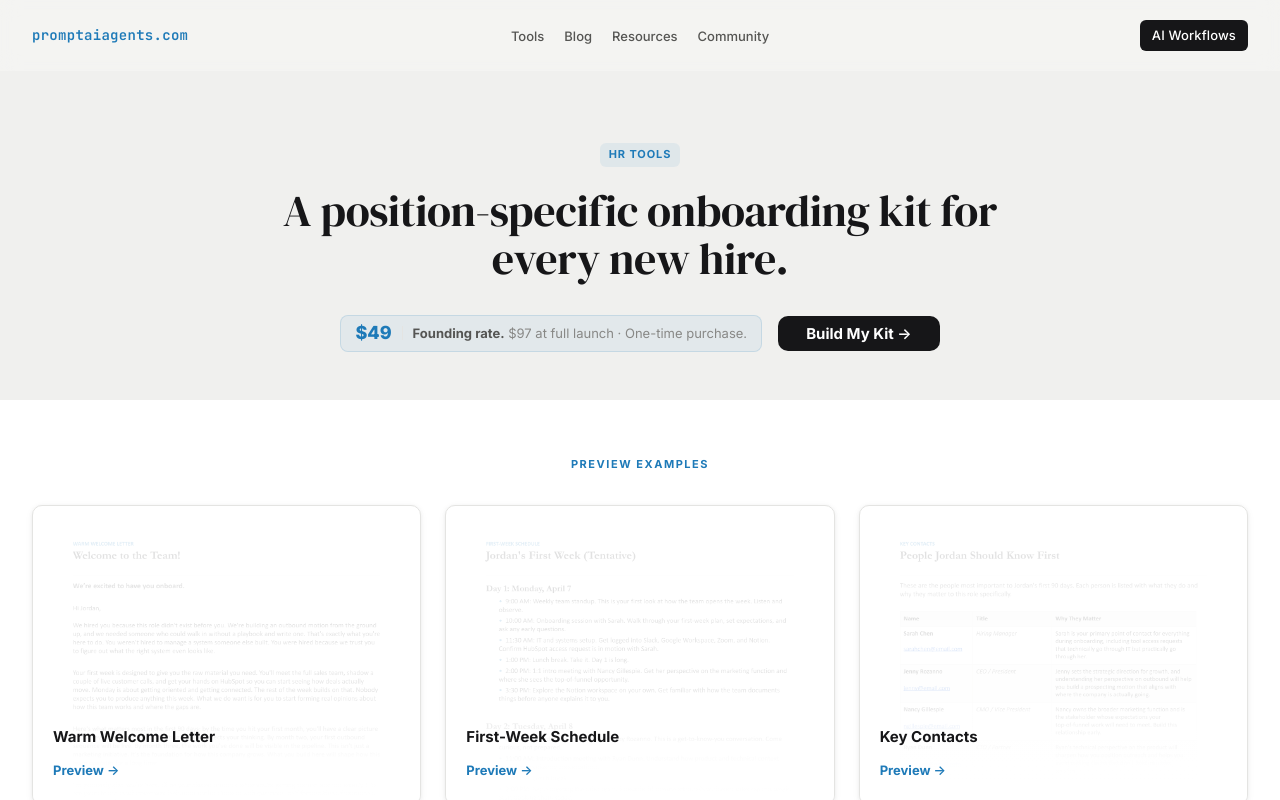
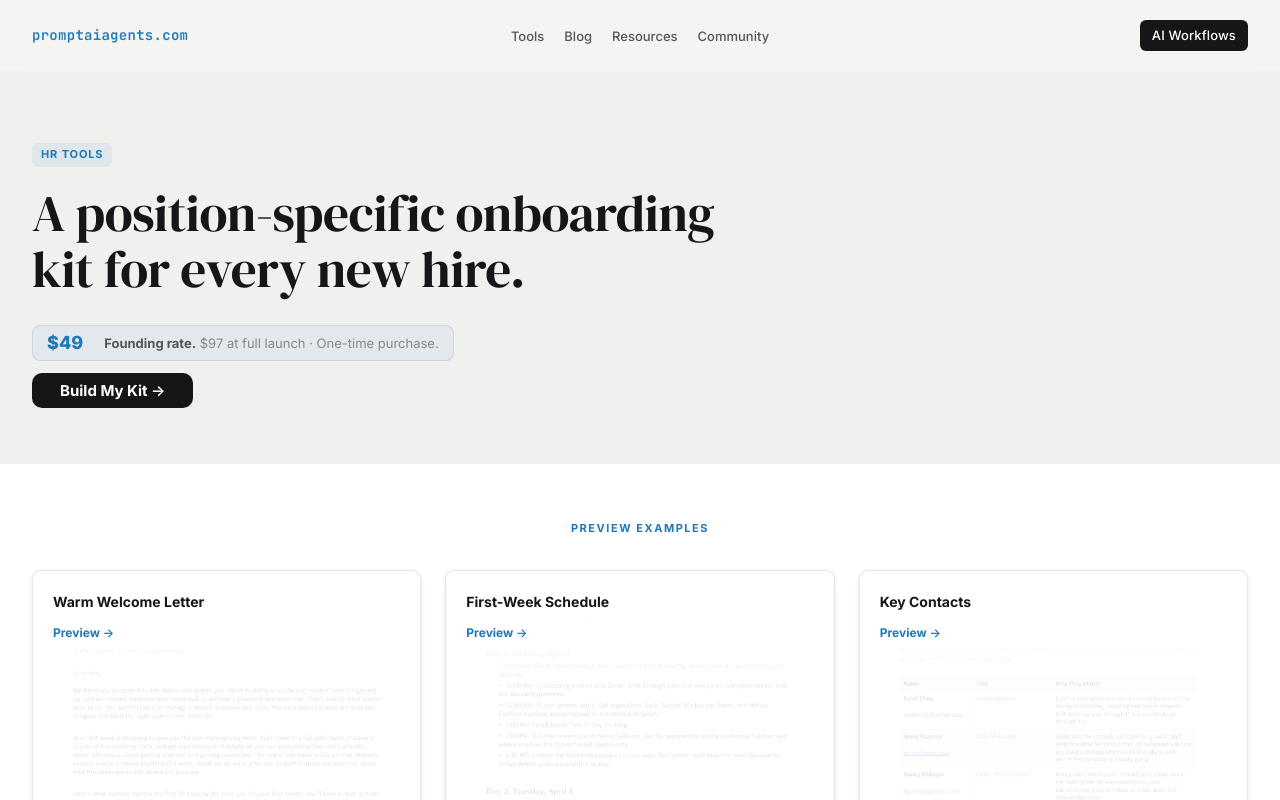
Before and after one commit to coolcalvin457-tech/agent-timesaver-nextjs, a Next.js app: page /onboarding-kit-builder in a window 1280 px wide. Shown: the top 800 px of the page. Built offline with nearby package versions, Linux system fonts and the light colour scheme.

Commit message:
Onboarding page: left-align hero, stacked CTA, card title top, bigger h1

```diff
--- a/app/globals.css
+++ b/app/globals.css
@@ -2416,8 +2416,8 @@ input, textarea {
 .kit-sample-card {
   display: flex;
   flex-direction: column;
-  justify-content: flex-end;
-  padding: 20px 20px 22px;
+  justify-content: flex-start;
+  padding: 20px;
   border-radius: 10px;
   border: 1px solid var(--border, #E4E4E2);
   background: #ffffff;
@@ -2426,21 +2426,21 @@ input, textarea {
   position: relative;
   overflow: hidden;
   cursor: pointer;
-  min-height: 300px;
+  min-height: 360px;
   box-shadow: 0 1px 4px rgba(0,0,0,0.06), 0 2px 10px rgba(0,0,0,0.04);
 }
 
 /* Real PDF thumbnail <img> handles document preview — no ::before needed */
 
-/* Fade the thumbnail into the label area */
+/* Fade from white at top (behind title) to transparent below */
 .kit-sample-card::after {
   content: '';
   position: absolute;
-  bottom: 0;
+  top: 0;
   left: 0;
   right: 0;
-  height: 110px;
-  background: linear-gradient(to bottom, transparent, rgba(255,255,255,0.97) 65%);
+  height: 120px;
+  background: linear-gradient(to bottom, rgba(255,255,255,0.97) 55%, transparent);
   pointer-events: none;
 }
 
--- a/app/onboarding-kit-builder/page.tsx
+++ b/app/onboarding-kit-builder/page.tsx
@@ -29,11 +29,11 @@ export default function OnboardingKitBuilderPage({
         {/* ── Hero section ─────────────────────────────────────── */}
         <section
           className="section section-alt"
-          style={{ paddingTop: "140px", paddingBottom: "48px" }}
+          style={{ paddingTop: "140px", paddingBottom: "56px" }}
         >
-          <div className="container" style={{ textAlign: "center" }}>
-            {/* Badge */}
-            <div style={{ marginBottom: "20px" }}>
+          <div className="container">
+            {/* Badge — left-aligned above the headline */}
+            <div style={{ marginBottom: "18px" }}>
               <span
                 style={{
                   display: "inline-block",
@@ -53,14 +53,17 @@ export default function OnboardingKitBuilderPage({
 
             <h1
               className="heading-1"
-              style={{ margin: "0 auto 32px", maxWidth: "720px" }}
+              style={{
+                marginBottom: "28px",
+                maxWidth: "720px",
+                fontSize: "clamp(2.25rem, 4vw, 3.5rem)",
+              }}
             >
               A position-specific onboarding kit for every new hire.
             </h1>
 
-            {/* Pricing callout + CTA row — centered */}
-            <div style={{ display: "flex", alignItems: "center", justifyContent: "center", gap: "16px", flexWrap: "wrap" }}>
-              {/* Pricing callout */}
+            {/* Pricing callout — stacked above CTA */}
+            <div style={{ display: "flex", flexDirection: "column", alignItems: "flex-start", gap: "12px" }}>
               <a
                 href="#build-kit"
                 className="pricing-callout-link"
@@ -76,14 +79,7 @@ export default function OnboardingKitBuilderPage({
                   transition: "background 0.15s ease, border-color 0.15s ease",
                 }}
               >
-                <span
-                  style={{
-                    fontSize: "1.125rem",
-                    fontWeight: 800,
-                    color: "var(--cta)",
-                    lineHeight: 1,
-                  }}
-                >
+                <span style={{ fontSize: "1.125rem", fontWeight: 800, color: "var(--cta)", lineHeight: 1 }}>
                   $49
                 </span>
                 <span
@@ -97,13 +93,10 @@ export default function OnboardingKitBuilderPage({
                 />
                 <span style={{ fontSize: "0.8125rem", color: "var(--text-secondary)", lineHeight: 1.4 }}>
                   <strong style={{ fontWeight: 600 }}>Founding rate.</strong>{" "}
-                  <span style={{ color: "var(--text-muted)" }}>
-                    $97 at full launch · One-time purchase.
-                  </span>
+                  <span style={{ color: "var(--text-muted)" }}>$97 at full launch · One-time purchase.</span>
                 </span>
               </a>
 
-              {/* Primary CTA */}
               <a
                 href="#build-kit"
                 className="btn btn-primary"
@@ -167,20 +160,20 @@ export default function OnboardingKitBuilderPage({
                       pointerEvents: "none",
                     }}
                   />
-                  <div style={{ position: "relative", zIndex: 2 }}>
+                  <div style={{ position: "relative", zIndex: 2, width: "100%" }}>
                     <h3
                       style={{
-                        fontSize: "0.9375rem",
+                        fontSize: "0.875rem",
                         fontWeight: 700,
                         color: "var(--text-primary)",
-                        marginBottom: "8px",
+                        marginBottom: "6px",
                       }}
                     >
                       {item.title}
                     </h3>
                     <span
                       style={{
-                        fontSize: "0.8125rem",
+                        fontSize: "0.75rem",
                         fontWeight: 600,
                         color: "var(--cta)",
                       }}
```
